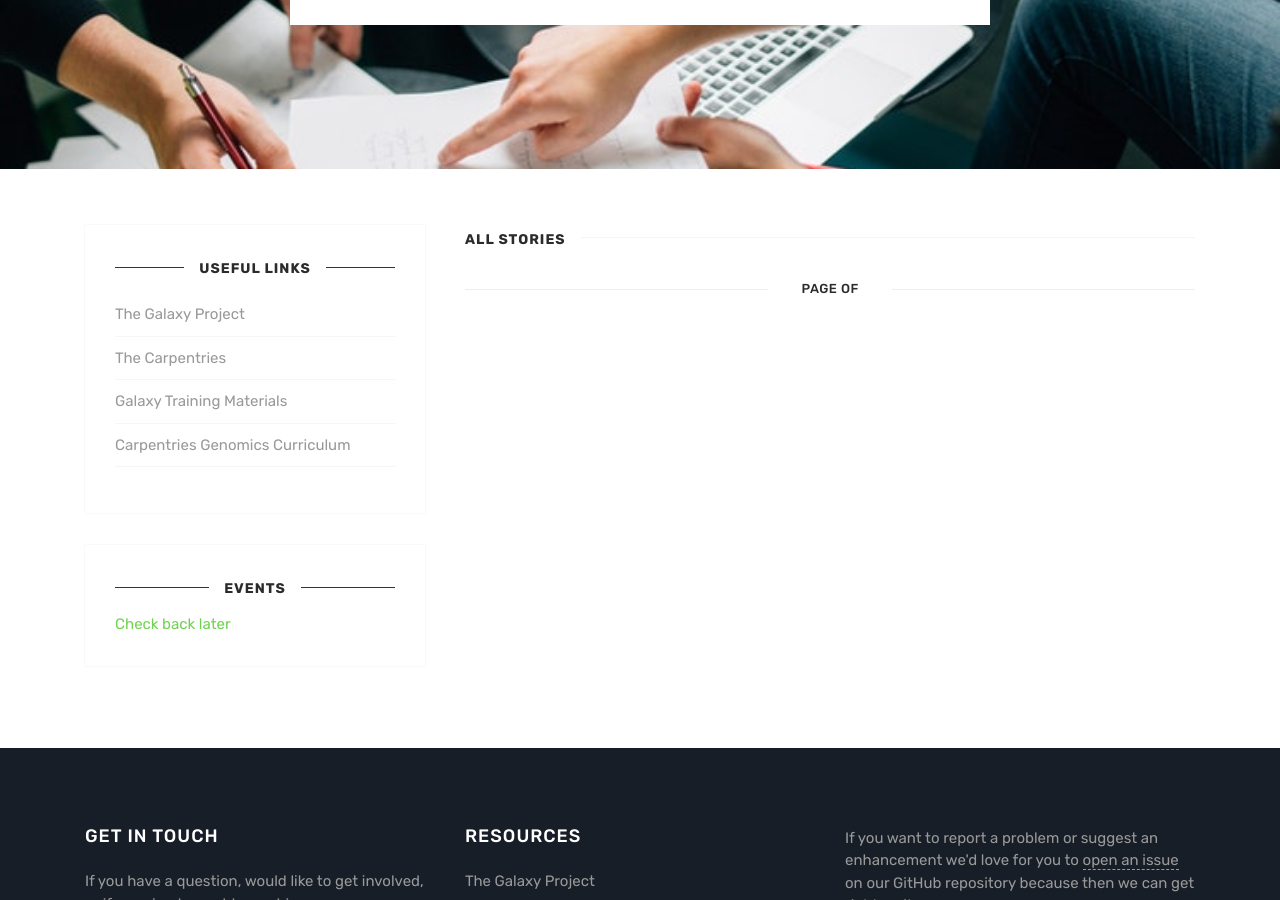
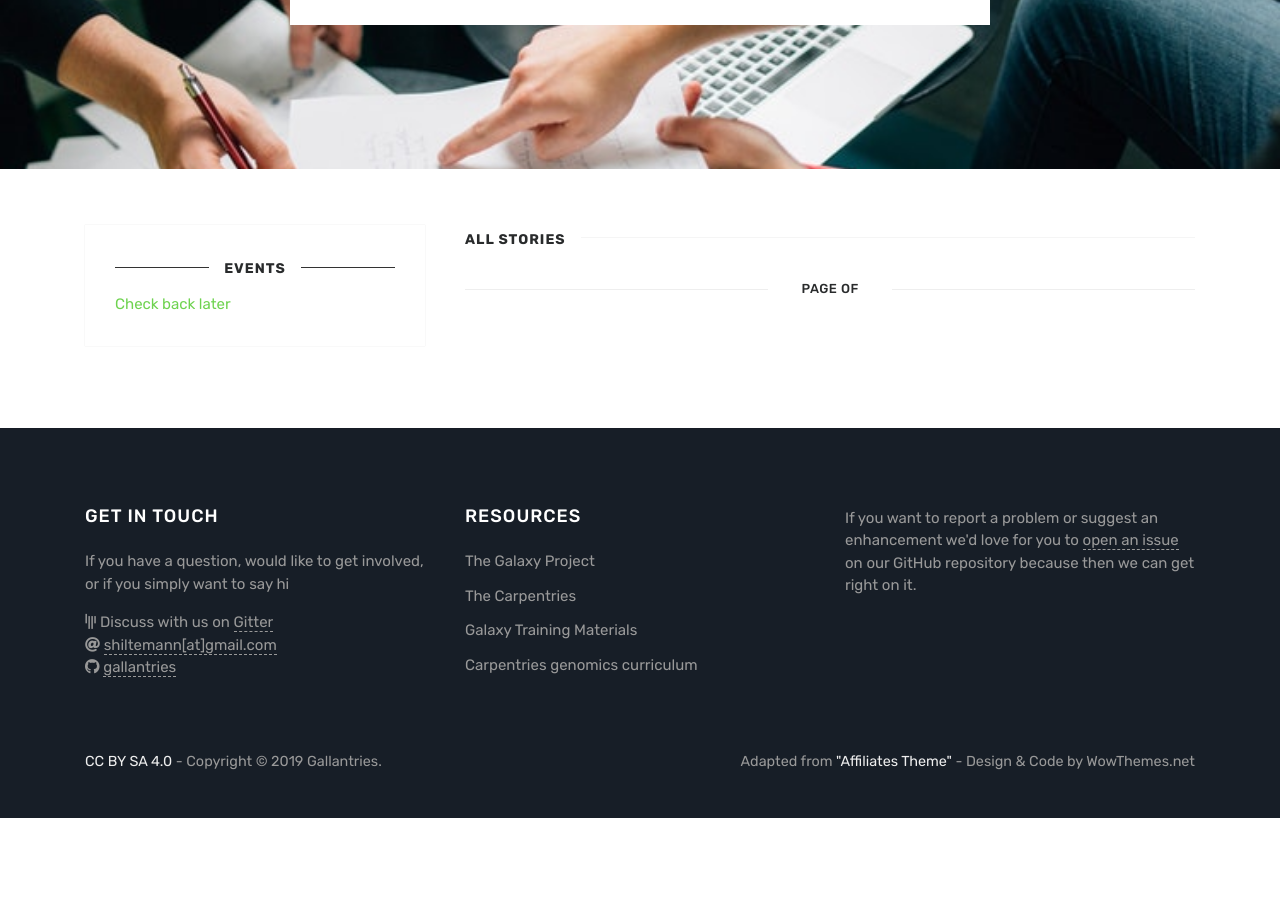
Before and after one commit to gallantries/gallantries.github.io, a Jekyll site: the page built from index.html, in a window 1280 px wide and 900 px high, scrolled down 443 px. Built offline with Jekyll 4.4.1, drawn with Linux system fonts in a browser that asks for light colours; after the commit the page ends 1261 px from its top, so only the background shows below that.

Commit message:
Remove links from the sidebar

```diff
--- a/_includes/sidebar.html
+++ b/_includes/sidebar.html
@@ -1,17 +1,6 @@
 <div class="sidebar">
-        <div class="sidebar-section">
-            <h5><span>Useful Links</span></h5>
-            <ul style="list-none;">
-            <li><a target="_blank" href="https://galaxyproject.org">The Galaxy Project</a></li>
-            <li><a target="blank" href="https://carpentries.org/">The Carpentries</a></li>
-            <li><a target="blank" href="https://training.galaxyproject.org">Galaxy Training Materials</a></li>
-            <li><a target="blank" href="https://datacarpentry.org/lessons/#genomics-workshop">Carpentries Genomics Curriculum</a></li>
-            </ul>
-        </div>
-
-        <div class="sidebar-section">
-             <h5><span>Events</span></h5>
-           <a href="#"/>Check back later</a>
-        </div>
-
+    <div class="sidebar-section">
+        <h5><span>Events</span></h5>
+        <a href="#"/>Check back later</a>
+    </div>
 </div>
```
